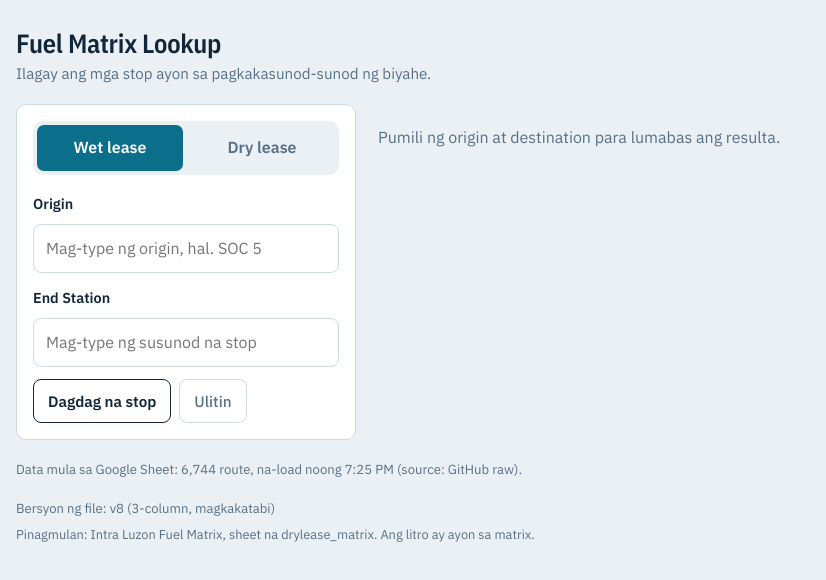
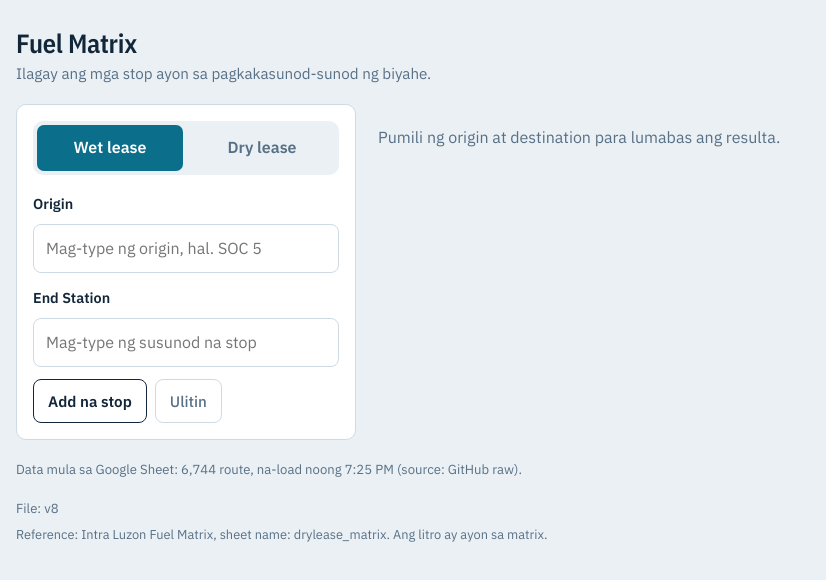
Before and after one commit to jelinabaldrias-design/fuel-matrix, a plain HTML site: page index.html in a window 1280 px wide. Shown: the whole page, without its empty margins (0-826 px from the left). Drawn offline with nearby package versions, Linux system fonts and the light colour scheme.

Commit message:
index.html

```diff
--- a/index.html
+++ b/index.html
@@ -122,7 +122,7 @@ footer{margin-top:8px;color:var(--muted);font-size:.8rem}
 .leg .err{color:var(--err);font-size:.9rem;margin-top:6px}
 .copied{font-size:.85rem;color:var(--muted);align-self:center}
 
-/* 3-column: Input | Total | Hati-hati ng biyahe (magkakatabi) */
+/* 3-column: Input | Total | Per leg (magkakatabi) */
 @media (min-width:980px){
   main{max-width:1600px}
   .layout{display:grid;grid-template-columns:minmax(280px,340px) minmax(0,1fr) minmax(0,1fr);gap:20px;align-items:start}
@@ -135,7 +135,7 @@ footer{margin-top:8px;color:var(--muted);font-size:.8rem}
 </head>
 <body>
 <main>
-  <h1>Fuel Matrix Lookup</h1>
+  <h1>Fuel Matrix</h1>
   <p class="sub">Ilagay ang mga stop ayon sa pagkakasunod-sunod ng biyahe.</p>
 
   <div class="layout">
@@ -146,7 +146,7 @@ footer{margin-top:8px;color:var(--muted);font-size:.8rem}
     </div>
     <div id="stops"></div>
     <div class="actions">
-      <button type="button" class="btn primary" id="add">Dagdag na stop</button>
+      <button type="button" class="btn primary" id="add">Add na stop</button>
       <button type="button" class="btn ghost" id="reset">Ulitin</button>
     </div>
   </section>
@@ -154,8 +154,8 @@ footer{margin-top:8px;color:var(--muted);font-size:.8rem}
   <div id="result" aria-live="polite"></div>
   </div>
   <p class="status" id="status" aria-live="polite"></p>
-  <p class="status" id="ver">Bersyon ng file: v8 (3-column, magkakatabi)</p>
-  <footer>Pinagmulan: Intra Luzon Fuel Matrix, sheet na drylease_matrix. Ang litro ay ayon sa matrix.</footer>
+  <p class="status" id="ver">File: v8</p>
+  <footer>Reference: Intra Luzon Fuel Matrix, sheet name: drylease_matrix. Ang litro ay ayon sa matrix.</footer>
 </main>
 
 <script>
```
